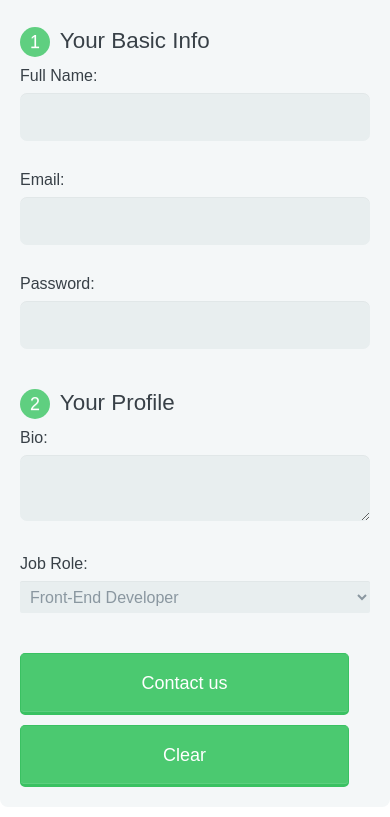
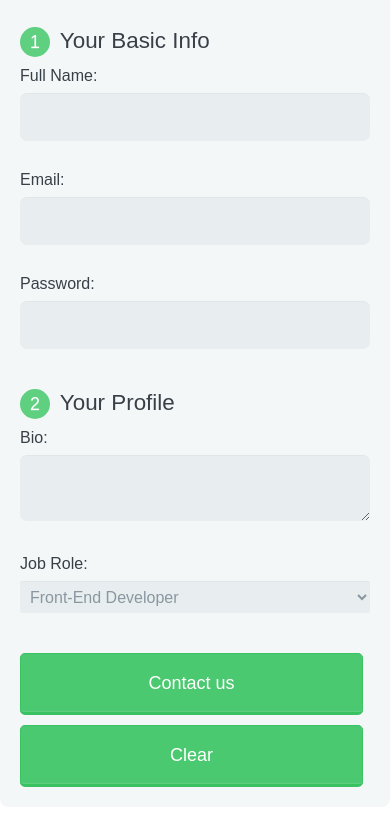
Before and after one commit to MohamedMahsoon97/Form-Validation-using-Javascript, a plain HTML site: page index.html in a window 390 px wide. Shown: the part 60-877 px from the top of the page. Drawn offline with Linux system fonts and the light colour scheme.

Commit message:
modify 3

```diff
--- a/css/style.css
+++ b/css/style.css
@@ -104,10 +104,6 @@ label.light {
     form {
         max-width: 480px;
     }
-    button
-    {
-        width: 94%;
-    }
 }
 
 /* ----------------------------- End section ----------------------------- */
```
